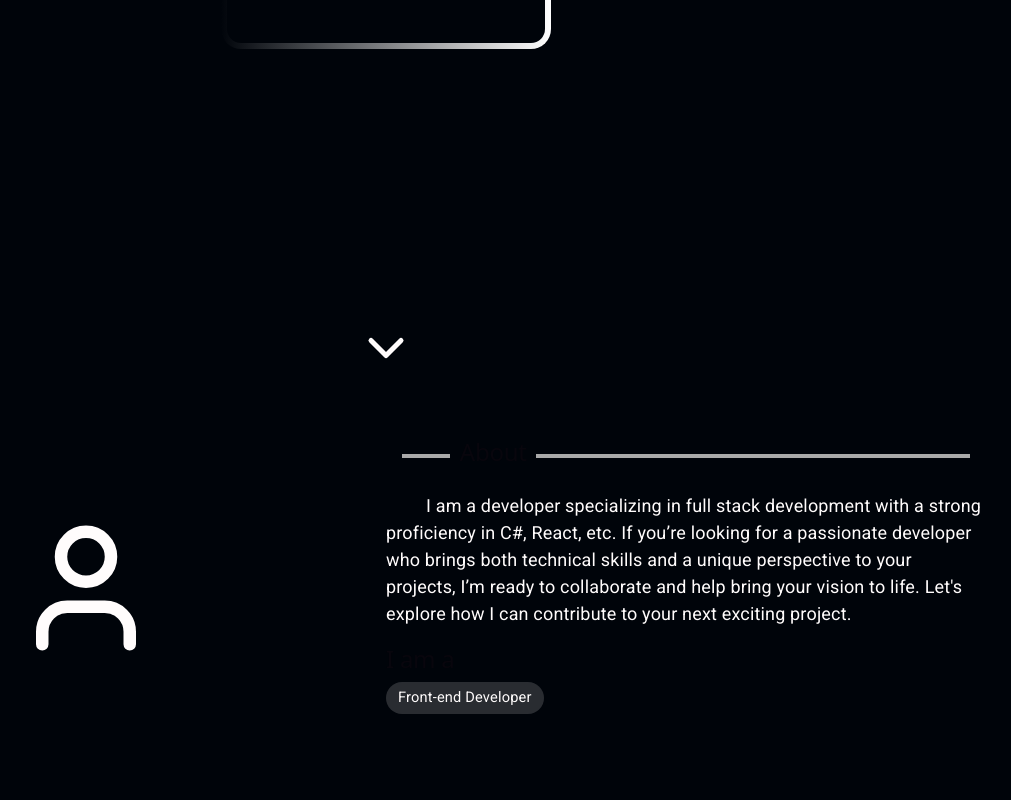
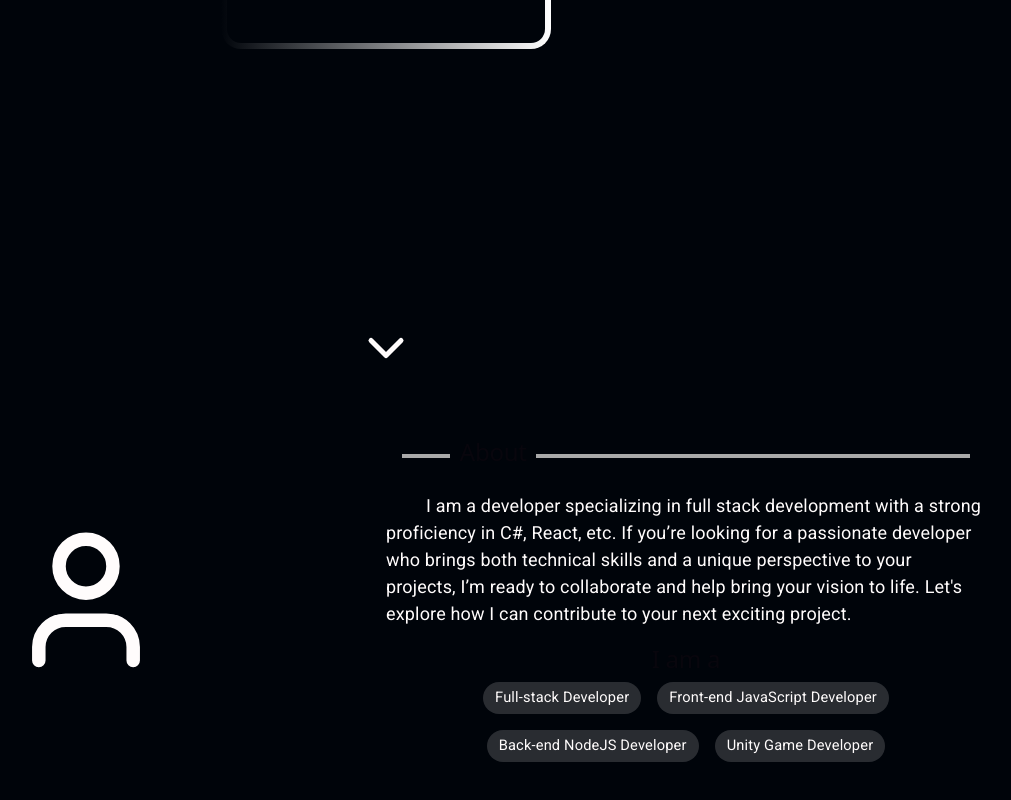
Before and after one commit to Aztech-b/Aztech-b, a React (Vite) app: page / in a window 1280 px wide. Shown: the part 402-1202 px from the top of the page, without its empty margins (254-1265 px from the left). Before the commit the page ends 1140 px from the top, so only its background shows below. Built offline with nearby package versions, Linux system fonts and the light colour scheme.

Commit message:
finished about section

```diff
--- a/src/components/About.jsx
+++ b/src/components/About.jsx
@@ -1,4 +1,4 @@
-import { Chip, Divider } from "@mui/material";
+import { Box, Chip, Divider } from "@mui/material";
 import { User } from "lucide-react";
 import styles from "../styles/about.module.css";
 
@@ -23,8 +23,16 @@ function About() {
                         and a unique perspective to your projects, I’m ready to collaborate and help bring your vision
                         to life. Let's explore how I can contribute to your next exciting project.
                     </p>
-                    <h2>I am a </h2>
-                    <Chip label="Front-end Developer"></Chip>
+
+                    <div className={styles.skills}>
+                        <h2>I am a </h2>
+                        <Box sx={{ display: "flex", flexWrap: "wrap", gap: 2, justifyContent: "center" }}>
+                            <Chip label="Full-stack Developer"></Chip>
+                            <Chip label="Front-end JavaScript Developer"></Chip>
+                            <Chip label="Back-end NodeJS Developer"></Chip>
+                            <Chip label="Unity Game Developer"></Chip>
+                        </Box>
+                    </div>
                 </div>
             </div>
         </>
--- a/src/styles/about.module.css
+++ b/src/styles/about.module.css
@@ -2,6 +2,7 @@
     display: grid;
     grid-template-columns: 1fr 1fr;
     margin-top: 60px;
+    margin-bottom: 60px;
 }
 
 .profile {
@@ -10,7 +11,14 @@
     align-items: center;
 }
 
-p > span {
+.info p > span {
     width: 40px;
     display: inline-block;
 }
+
+.skills {
+    display: flex;
+    flex-direction: column;
+    justify-content: center;
+    align-items: center;
+}
```
